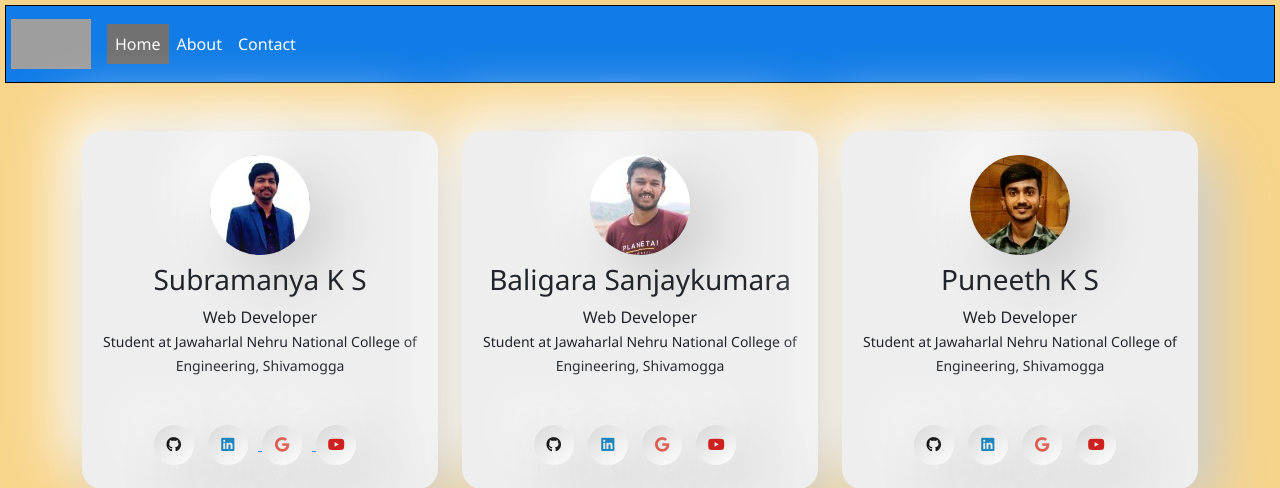
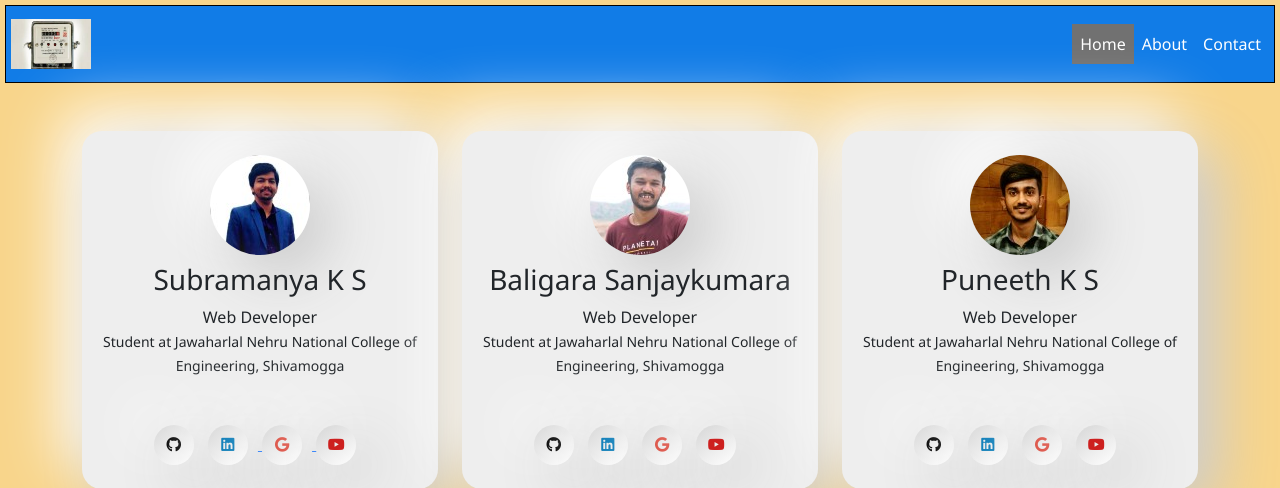
Before and after one commit to SubramanyaKS/Final-year-project, a Django app: page /contact/ in a window 1280 px wide. Shown: the top 488 px of the page. Run offline with Django 4.2, Linux system fonts and the light colour scheme; some libraries are stand-ins or nearby versions; grey boxes are pictures that could not be loaded.

Commit message:
update navbar to right

```diff
--- a/smart_electric/SmartBillApp/templates/navbar.html
+++ b/smart_electric/SmartBillApp/templates/navbar.html
@@ -7,14 +7,14 @@
 <!-- CSS Custom File -->
 <link href="{% static 'css/navbar.css' %}" rel="stylesheet">
 
-<nav class="navbar navbar-expand-lg">
-    <a class="navbar-brand" href="#"><img class="logo" src="{% static 'image/elec.png' %}" alt=""></a>
+<nav class="navbar navbar-expand-lg ">
+    <a class="navbar-brand" href="#"><img class="logo" src="{% static '/images/electric.jpg' %}" alt=""></a>
     <button class="navbar-toggler" type="button" data-toggle="collapse" data-target="#navbarNavAltMarkup"
         aria-controls="navbarNavAltMarkup" aria-expanded="false" aria-label="Toggle navigation">
         <span class="navbar-toggler-icon"></span>
     </button>
     <div class="collapse navbar-collapse" id="navbarNavAltMarkup">
-        <div class="navbar-nav">
+        <div class="navbar-nav ms-auto">
             <a class="nav-item nav-link active" href="/home">Home <span class="sr-only">(current)</span></a>
             <a class="nav-item nav-link" href="/about">About</a>
             <a class="nav-item nav-link" href="/contact">Contact</a>
```
